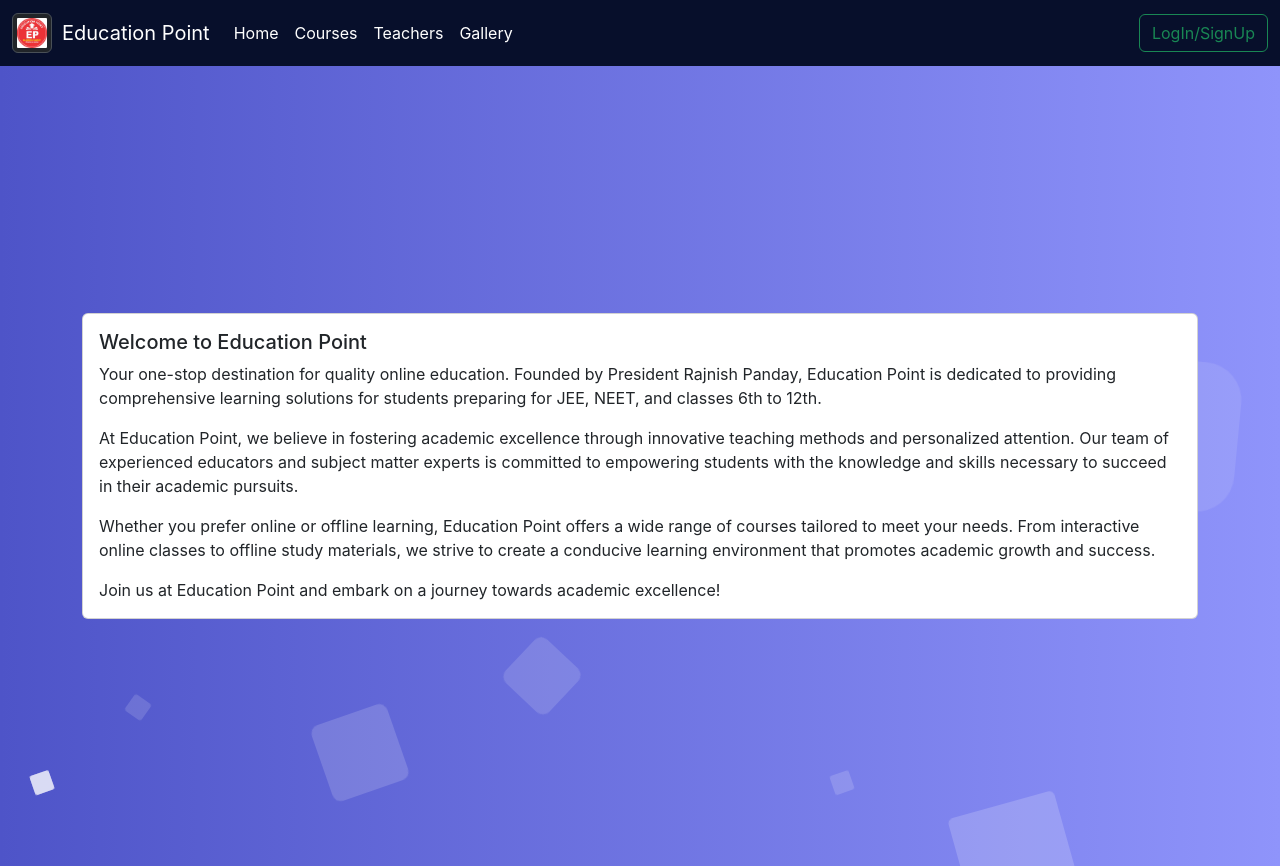
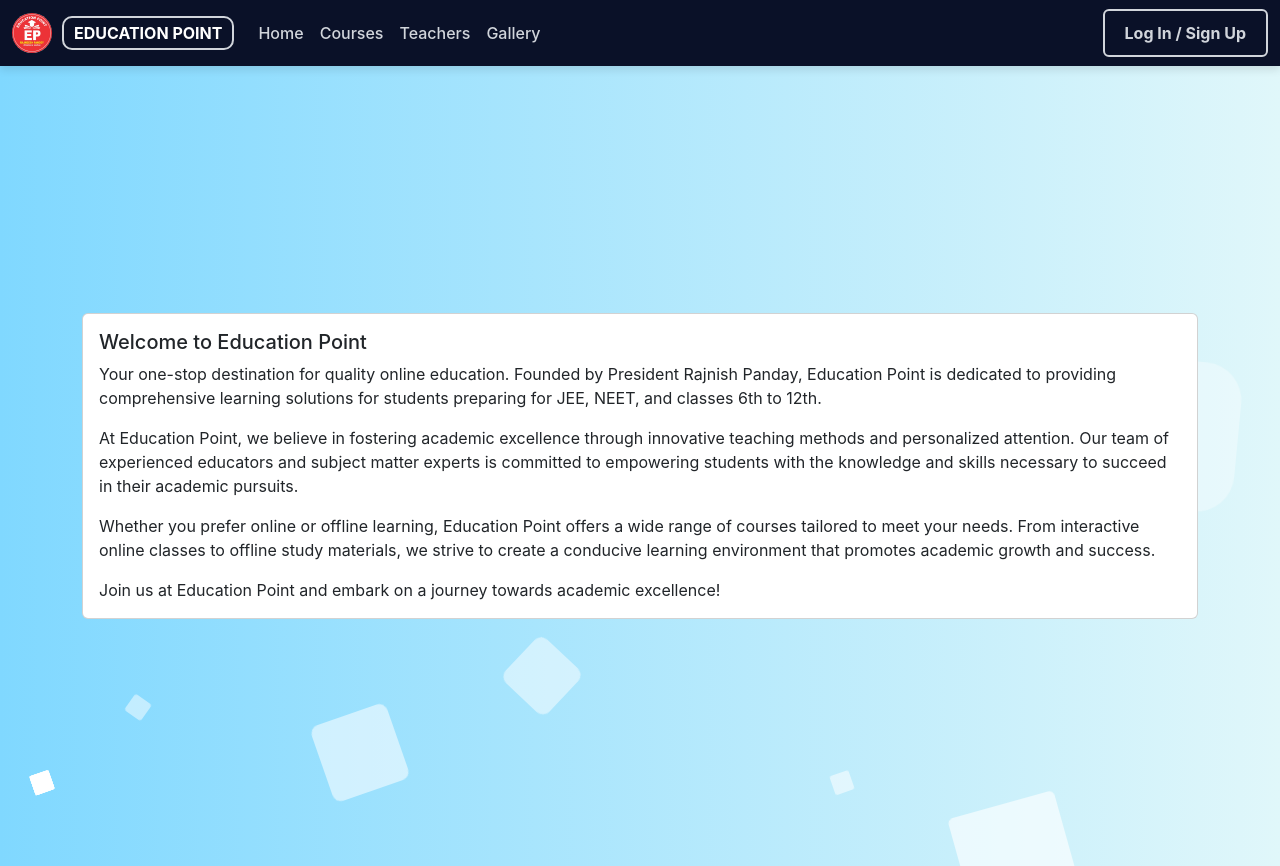
Before and after one commit to tripathis0099/EdpointFrontend, a React (Create React App) app: page /about in a window 1280 px wide. Shown: the top 866 px of the page. Built offline with nearby package versions, Linux system fonts and the light colour scheme; no server answers.

Commit message:
frontendchange

```diff
--- a/package.json
+++ b/package.json
@@ -18,6 +18,7 @@
     "react": "^18.2.0",
     "react-bootstrap": "^2.10.2",
     "react-dom": "^18.2.0",
+    "react-icons": "^5.4.0",
     "react-pdf": "^8.0.0",
     "react-pdf-js": "^5.1.0",
     "react-router-dom": "^6.22.3",
--- a/src/App.css
+++ b/src/App.css
@@ -14,20 +14,19 @@
 }
 
 .App-header {
-  background-color: #282c34;
+  background-color: #f9f9f9; /* Light background */
   min-height: 100vh;
   display: flex;
   flex-direction: column;
   align-items: center;
   justify-content: center;
   font-size: calc(10px + 2vmin);
-  color: white;
+  color: #333; /* Darker text for contrast */
 }
 
 .App-link {
-  color: #61dafb;
+  color: #4e89ae; /* Light blue accent */
 }
-
 
 @keyframes App-logo-spin {
   from {
@@ -38,36 +37,30 @@
   }
 }
 
-
-
-
 .context {
   width: 100%;
   height: 100%;
-  top:0;
+  top: 0;
   position: fixed;
   z-index: 0;
 }
 
-.context h1{
+.context h1 {
   text-align: center;
-  color: #fff;
+  color: #333; /* Darker text */
   font-size: 50px;
 }
 
-
-.area{
-  background: linear-gradient(to left, #8f94fb, #4e54c8);
-  background: -webkit-linear-gradient(to left, #8f94fb, #4e54c8);
+.area {
+  background: linear-gradient(to left, #e0f7fa, #80d8ff); /* Light blue gradient */
+  background: -webkit-linear-gradient(to left, #e0f7fa, #80d8ff);
   width: 100%;
-  height:100vh;
+  height: 100vh;
   position: fixed;
   z-index: -10;
-
-
 }
 
-.circles{
+.circles {
   position: absolute;
   top: 0;
   left: 0;
@@ -76,27 +69,25 @@
   overflow: hidden;
 }
 
-.circles li{
+.circles li {
   position: absolute;
   display: block;
   list-style: none;
   width: 20px;
   height: 20px;
-  background: rgba(255, 255, 255, 0.2);
+  background: rgba(255, 255, 255, 0.7); /* Slightly lighter circles */
   animation: animate 25s linear infinite;
   bottom: -150px;
-
 }
 
-.circles li:nth-child(1){
+.circles li:nth-child(1) {
   left: 25%;
   width: 80px;
   height: 80px;
   animation-delay: 0s;
 }
 
-
-.circles li:nth-child(2){
+.circles li:nth-child(2) {
   left: 10%;
   width: 20px;
   height: 20px;
@@ -104,14 +95,14 @@
   animation-duration: 12s;
 }
 
-.circles li:nth-child(3){
+.circles li:nth-child(3) {
   left: 70%;
   width: 20px;
   height: 20px;
   animation-delay: 4s;
 }
 
-.circles li:nth-child(4){
+.circles li:nth-child(4) {
   left: 40%;
   width: 60px;
   height: 60px;
@@ -119,28 +110,28 @@
   animation-duration: 18s;
 }
 
-.circles li:nth-child(5){
+.circles li:nth-child(5) {
   left: 65%;
   width: 20px;
   height: 20px;
   animation-delay: 0s;
 }
 
-.circles li:nth-child(6){
+.circles li:nth-child(6) {
   left: 75%;
   width: 110px;
   height: 110px;
   animation-delay: 3s;
 }
 
-.circles li:nth-child(7){
+.circles li:nth-child(7) {
   left: 35%;
   width: 150px;
   height: 150px;
   animation-delay: 7s;
 }
 
-.circles li:nth-child(8){
+.circles li:nth-child(8) {
   left: 50%;
   width: 25px;
   height: 25px;
@@ -148,7 +139,7 @@
   animation-duration: 45s;
 }
 
-.circles li:nth-child(9){
+.circles li:nth-child(9) {
   left: 20%;
   width: 15px;
   height: 15px;
@@ -156,7 +147,7 @@
   animation-duration: 35s;
 }
 
-.circles li:nth-child(10){
+.circles li:nth-child(10) {
   left: 85%;
   width: 150px;
   height: 150px;
@@ -164,28 +155,25 @@
   animation-duration: 11s;
 }
 
-
-
 @keyframes animate {
-
-  0%{
+  0% {
     transform: translateY(0) rotate(0deg);
     opacity: 1;
     border-radius: 0;
   }
 
-  100%{
+  100% {
     transform: translateY(-1000px) rotate(720deg);
     opacity: 0;
     border-radius: 50%;
   }
-
 }
 
-.info-container{
+.info-container {
   width: 100vw;
   min-height: 100vh;
   display: flex;
   justify-content: center;
   align-items: center;
+  color: #555; /* Neutral text */
 }
--- a/src/components/navbar/navbar.js
+++ b/src/components/navbar/navbar.js
@@ -5,37 +5,201 @@ import Nav from 'react-bootstrap/Nav';
 import Navbar from 'react-bootstrap/Navbar';
 import NavDropdown from 'react-bootstrap/NavDropdown';
 
-function NavScrollExample({user}) {
+function NavScrollExample({ user }) {
   return (
-    <Navbar expand="lg" data-bs-theme="dark" style={{position:'sticky',top:'0px',zIndex:'99999',backgroundColor:'#070F2B'}}>
+    <Navbar
+      expand="lg"
+      data-bs-theme="dark"
+      style={{
+        position: 'sticky',
+        top: '0px',
+        zIndex: '99999',
+        backgroundColor: '#0A1128',
+        boxShadow: '0 4px 8px rgba(0, 0, 0, 0.1)',
+        transition: 'background-color 0.3s ease',
+      }}
+    >
       <Container fluid>
-        <Navbar.Brand href="/" style={{display:'flex',justifyContent:'center',alignItems:'center',gap:'10px'}}>
+        <Navbar.Brand
+          href="/"
+          style={{
+            display: 'flex',
+            alignItems: 'center',
+            gap: '10px',
+            fontWeight: 'bold',
+            color: '#FFFFFF',
+          }}
+        >
           <img
-          className="img-thumbnail mx-auto d-block"
             src={'/edlogo.jpg'}
             alt="logo"
-          style={{width:'40px',height:'40px'}}
+            className="logo-hover"
+            style={{
+              width: '40px',
+              height: '40px',
+              borderRadius: '50%',
+              transition: 'transform 0.3s ease',
+            }}
           />
-            Education Point
+          <span
+            style={{
+              border: '2px solid #D1D5DB',
+              borderRadius: '10px',
+              padding: '3px 10px',
+              fontSize: '1rem',
+              color: '#FFFFFF',
+              transition: 'all 0.3s ease',
+            }}
+            className="brand-hover"
+          >
+            EDUCATION POINT
+          </span>
         </Navbar.Brand>
         <Navbar.Toggle aria-controls="navbarScroll" />
         <Navbar.Collapse id="navbarScroll">
-          <Nav
-            className="me-auto my-2 my-lg-0"
-            navbarScroll
-          >
-            <Nav.Link href="/" >Home</Nav.Link>
-            <Nav.Link href="/#offline">Courses</Nav.Link>
-            <Nav.Link href="/#teachers">Teachers</Nav.Link>
-            <Nav.Link href="/gallery">Gallery</Nav.Link>
+          <Nav className="me-auto my-2 my-lg-0" navbarScroll>
+            <Nav.Link href="/" className="nav-link-custom">
+              Home
+            </Nav.Link>
+            <Nav.Link href="/#offline" className="nav-link-custom">
+              Courses
+            </Nav.Link>
+            <Nav.Link href="/#teachers" className="nav-link-custom">
+              Teachers
+            </Nav.Link>
+            <Nav.Link href="/gallery" className="nav-link-custom">
+              Gallery
+            </Nav.Link>
           </Nav>
           <Form className="d-flex">
-            <a href='/login'>
-            <Button variant="outline-success">{user.name || 'LogIn/SignUp'}</Button>
+            {user?.name ? (
+              <NavDropdown
+                title={user.name}
+                id="userDropdown"
+                align="end"
+                menuVariant="dark"
+                style={{
+                  fontWeight: 'bold',
+                  color: '#D1D5DB',
+                  border: '2px solid #D1D5DB',
+                  backgroundColor: 'transparent',
+                  padding: '10px 20px',
+                  borderRadius: '15px',
+                  transition: 'all 0.3s ease',
+                  cursor: 'pointer',
+                }}
+              >
+                <NavDropdown.Item href="/my-courses">My Courses</NavDropdown.Item>
+                <NavDropdown.Divider />
+                <NavDropdown.Item
+                  onClick={async () => {
+                    const response = await fetch(
+                      process.env.REACT_APP_API_CALLBACK + '/login/logout',
+                      { method: 'POST', credentials: 'include' }
+                    );
+                    if (response.status === 200) {
+                      window.location.href = '/';
+                    }
+                  }}
+                >
+                  Logout
+                </NavDropdown.Item>
+              </NavDropdown>
+            ) : (
+              <a href="/login">
+                <Button
+                  style={{
+                    fontWeight: 'bold',
+                    border: '2px solid #D1D5DB',
+                    color: '#D1D5DB',
+                    backgroundColor: 'transparent',
+                    padding: '10px 20px',
+                    transition: 'all 0.3s ease',
+                  }}
+                  className="login-button"
+                >
+                  Log In / Sign Up
+                </Button>
               </a>
+            )}
           </Form>
         </Navbar.Collapse>
       </Container>
+      <style>
+        {`
+          /* Navbar Styles */
+          .nav-link-custom {
+            color: #D1D5DB !important;
+            font-weight: 500;
+            font-size: 1rem;
+            padding: 10px 15px;
+            border-radius: 5px;
+            transition: all 0.3s ease;
+          }
+          .nav-link-custom:hover {
+            background: #E0F7FA; /* Very light sky blue */
+            color: #005662 !important; /* Darker teal for text */
+            transform: scale(1.05);
+          }
+
+          /* Username Hover Effect */
+          .username-hover:hover {
+            background: #E0F7FA; /* Very light sky blue */
+            color: #005662 !important; /* Dark teal text */
+            border-color: #81d4fa !important; /* Soft blue border */
+            transform: scale(1.05);
+          }
+
+          /* User Dropdown Hover Effect */
+          #userDropdown .dropdown-item:hover {
+            background: #E0F7FA !important;
+            color: #005662 !important;
+          }
+
+          /* User Button and Login Button Hover Effect */
+          .login-button:hover {
+            background: #E0F7FA; /* Very light sky blue */
+            color: #005662 !important; /* Dark teal text */
+            border-color: #81d4fa !important; /* Soft blue border */
+          }
+
+          /* Dropdown Menu */
+          .dropdown-menu-dark {
+            background-color: #2D3748 !important;
+            color: #FFFFFF !important;
+            border-radius: 8px;
+            padding: 0.5rem 1rem;
+            box-shadow: 0 4px 8px rgba(0, 0, 0, 0.15);
+          }
+          .dropdown-menu-dark a {
+            color: #FFFFFF !important;
+            padding: 10px 15px;
+            border-radius: 5px;
+            transition: background-color 0.3s ease;
+          }
+          .dropdown-menu-dark a:hover {
+            background: #E0F7FA; /* Very light sky blue */
+            color: #005662 !important;
+          }
+
+          /* Divider Styling */
+          .dropdown-menu-dark .dropdown-divider {
+            border-top: 1px solid #4A5568 !important;
+          }
+
+          /* Navbar Brand Hover */
+          .brand-hover:hover {
+            background: #E0F7FA !important; /* Same hover color as other elements */
+            color: #005662 !important;
+            border-color: #81d4fa !important; /* Match hover border */
+          }
+
+          /* Logo Zoom on Hover */
+          .logo-hover:hover {
+            transform: scale(1.2); /* Slightly increase size */
+          }
+        `}
+      </style>
     </Navbar>
   );
 }
```
Also changed, not shown: 1 other file (tests, documents, lock files or other folders). Lines whose indentation alone changed are shown as unchanged.
